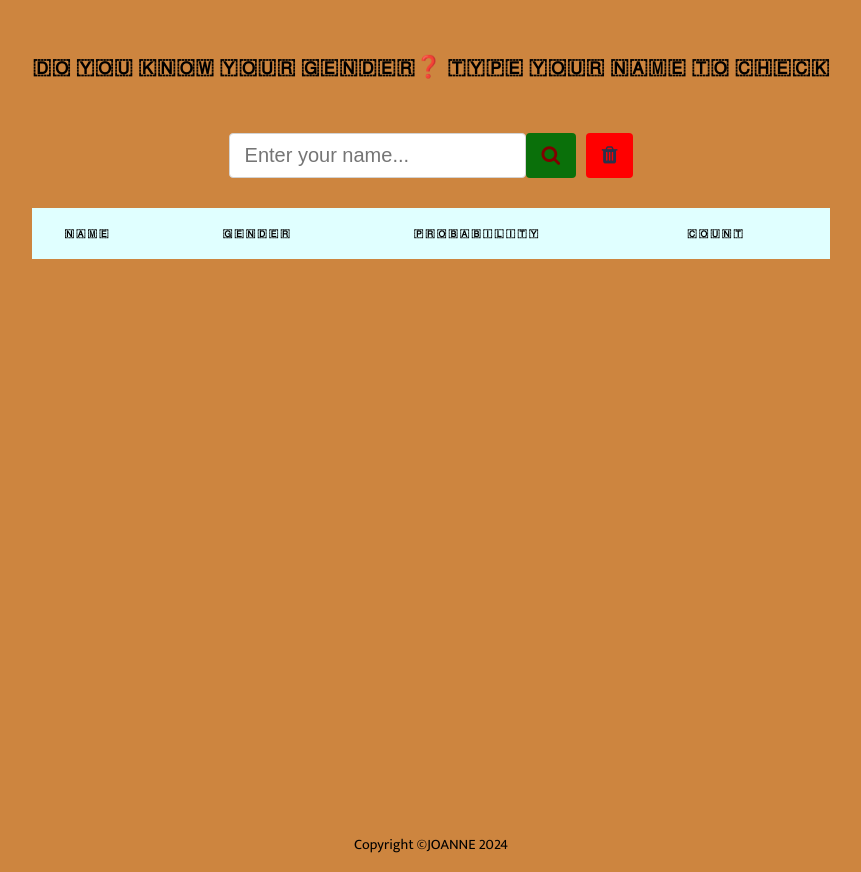
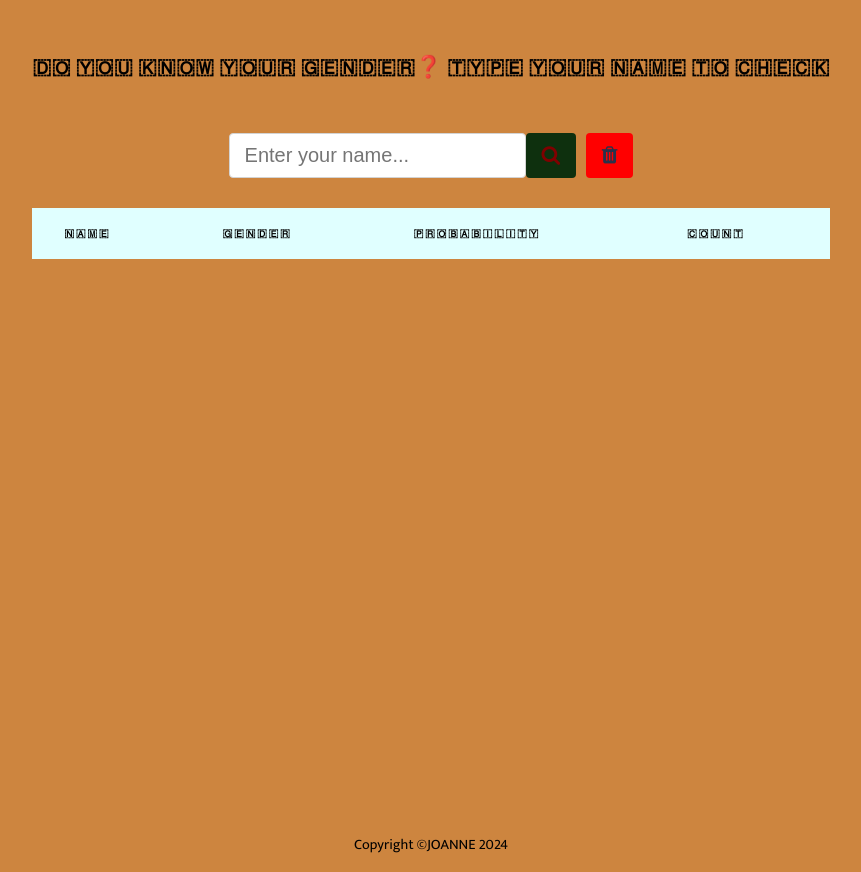
Before and after one commit to lowkey-joanne/Gender-Predictor-App, a website: page index.html in a window 1280 px wide. Shown: the whole page, without its empty margins (209-1070 px from the left). Drawn offline with Linux system fonts and the light colour scheme.

Commit message:
complete

```diff
--- a/style.css
+++ b/style.css
@@ -35,7 +35,7 @@
   /* Search button styling */
   #btnSearch {
     cursor: pointer;
-    background-color: rgb(10, 112, 10);
+    background-color: rgb(14, 48, 14);
     border: 1px solid transparent;
   }
 
```
